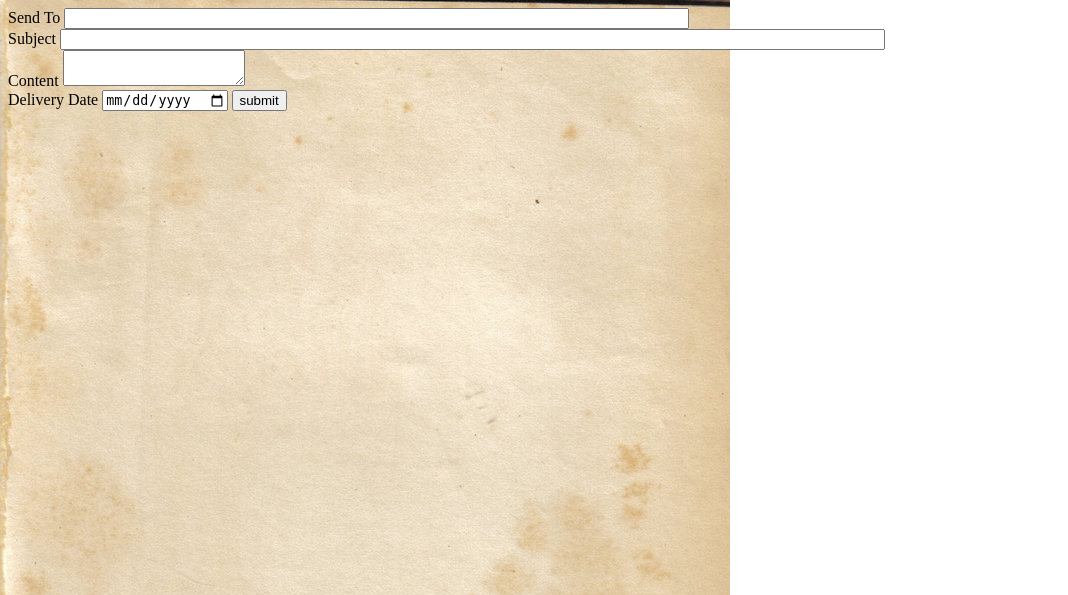
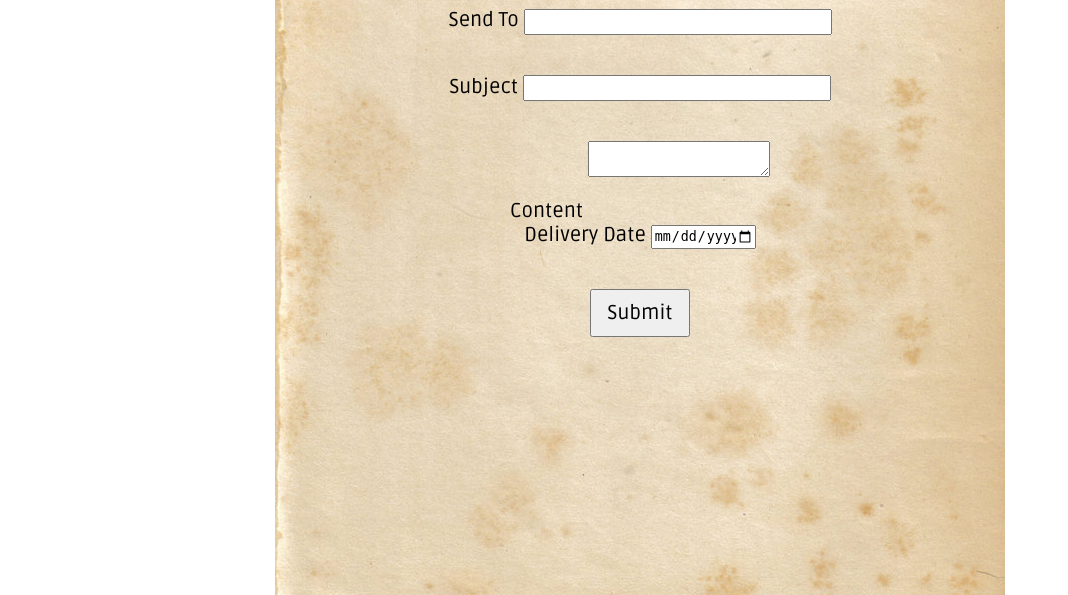
Before and after one commit to johntluu/projectmemory, a Python web app: template projectmemory/templates/create.html in a window 1280 px wide. Shown: the top 595 px of the page, without its empty margins (0-1068 px from the left). Run offline with Jinja, Linux system fonts and the light colour scheme; the template is opened without the code that fills it, so the values that code supplies are empty; some libraries are stand-ins or nearby versions.

Commit message:
more design

```diff
--- a/projectmemory/static/create.css
+++ b/projectmemory/static/create.css
@@ -1,4 +1,38 @@
+@import url(http://fonts.googleapis.com/css?family=Ruda);
 body {
   background-image: url('paper.jpg');
   background-repeat: no-repeat;
+  background-position: center;
 }
+form {
+  text-align: center;
+  font-family: 'Ruda', sans-serif;
+  font-size: 20px;
+}
+
+button {
+font-family: 'Ruda', sans-serif;
+font-size: 20px;
+color: black;
+width: 100px;
+display: block;
+padding: 10px;
+margin-left: auto;
+margin-right: auto;
+}
+
+
+label, input {
+    margin-bottom: 40px;
+    width: 300px;
+    height: 20px;
+}
+
+label, textarea {
+  margin-bottom: 40px;
+}
+
+#delivery {
+  margin-bottom: 40px;
+  width: 100px;
+}
--- a/projectmemory/templates/create.html
+++ b/projectmemory/templates/create.html
@@ -9,9 +9,13 @@
     Send To <input name='send_to' type="text" size="75px"><br>
     Subject <input name='subject' type="text" size="100px"><br>
     Content <textarea name='content'></textarea><br>
-    Delivery Date <input name='delivery' type='date'>
+    Delivery Date <input name='delivery' type='date' id="delivery">
 
-    <input type="submit" id="submit" value="submit"><br>
+    <br>
+    <form action="submit">
+      <button>Submit</button>
+    </form>
+    <br>
   </form>
 <script src="/static/create.js"></script>
 <script src="https://ajax.googleapis.com/ajax/libs/jquery/1.11.3/jquery.min.js"></script>
```
